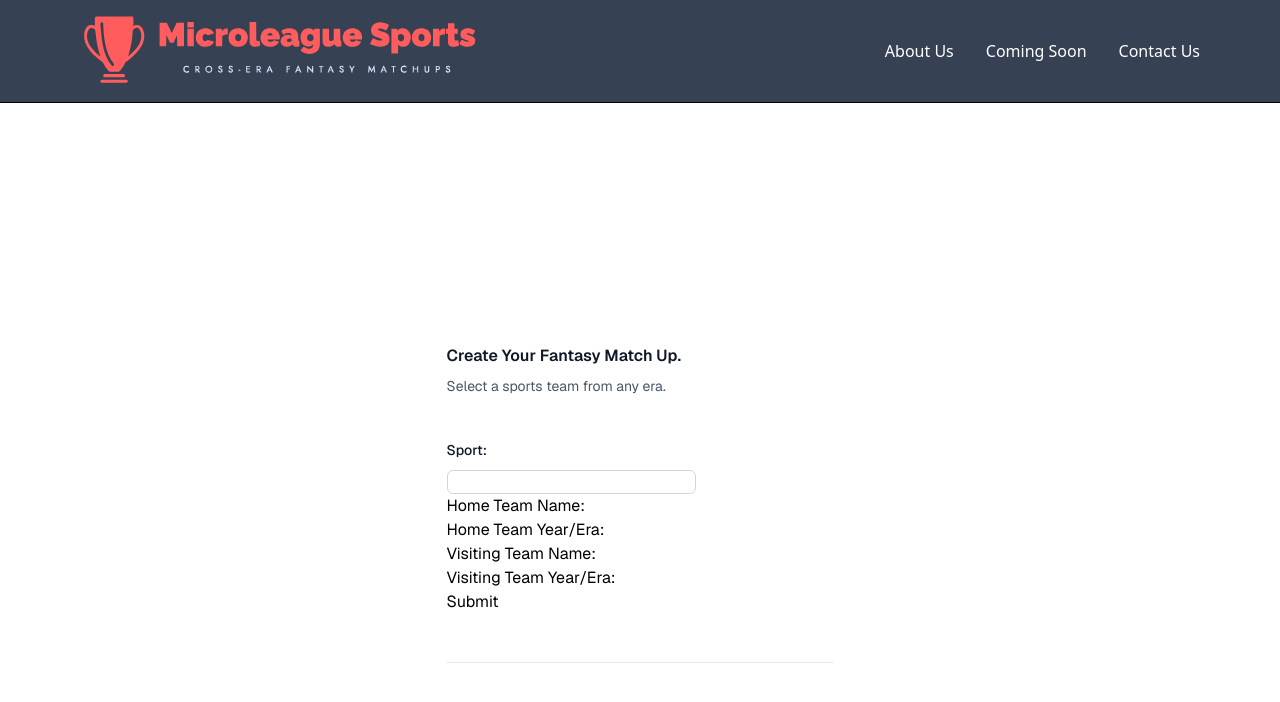
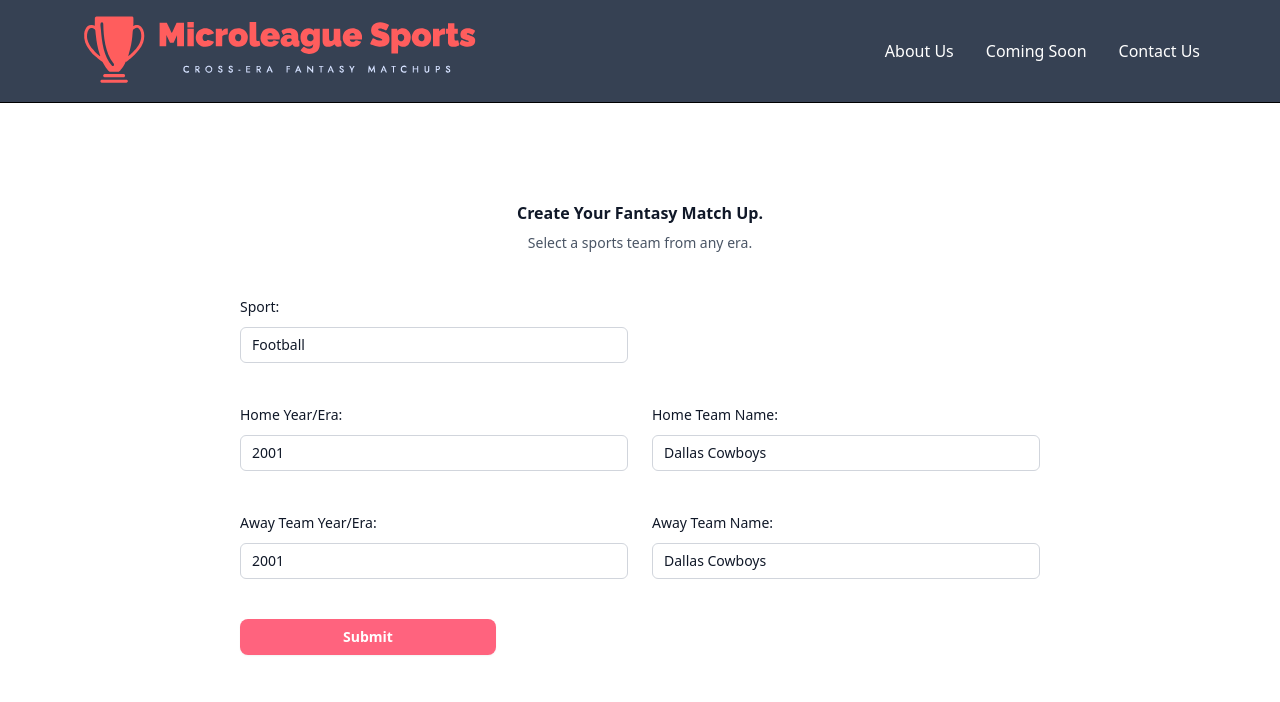
Before and after one commit to esolar07/microleague_fe, a Next.js app in the folder microleague_fe/: page / in a window 1280 px wide. Shown: the top 702 px of the page. Built offline with nearby package versions, Linux system fonts and the light colour scheme.

Commit message:
completed reponsive layout for matchup form

```diff
--- a/microleague_fe/app/page.tsx
+++ b/microleague_fe/app/page.tsx
@@ -2,11 +2,8 @@ import Image from "next/image";
 import MatchUpForm from "../components/MatchUpForm";
 export default function Home() {
   return (
-
-    <div className="grid grid-rows-[20px_1fr_20px] items-center justify-items-center min-h-screen p-8 pb-20 gap-16 sm:p-20 font-[family-name:var(--font-geist-sans)]">
-      <main className="flex flex-col gap-[32px] row-start-2 items-center sm:items-start">
-       <MatchUpForm/>
+      <main className="grid min-h-screen p-8 pb-20 gap-16 sm:p-20">
+        <MatchUpForm/>
        </main>
-    </div>
   );
 }
--- a/microleague_fe/components/MatchUpForm.tsx
+++ b/microleague_fe/components/MatchUpForm.tsx
@@ -34,83 +34,122 @@ const MatchUpForm = () => {
 
     return (
         <Container>
+            <section className="">
                 <Form onSubmit={handleSubmit}>
-                <div className="space-y-12">
-                    <div className="border-b border-gray-900/10 pb-12">
-                        <h2 className="text-base/7 font-semibold text-gray-900">Create Your Fantasy Match Up.</h2>
-                        <p className="mt-1 text-sm/6 text-gray-600">
-                            Select a sports team from any era.
-                        </p>
+                    <div className="space-y-12 max-w-[800px] mx-auto">
+                        <div className="border-b border-red-900/10 pb-12">
+                            <h2 className="text-base/7 font-semibold text-gray-900 text-center">Create Your Fantasy
+                                Match Up.</h2>
+                            <p className="mt-1 text-sm/6 text-gray-600 text-center">Select a sports team from any
+                                era.</p>
                             <fieldset className="mt-10 grid grid-cols-1 gap-x-6 gap-y-8 sm:grid-cols-6">
-                            <div className="sm:col-span-4">
+                                <div className="sm:col-span-3">
                                     <label htmlFor="sport"
                                            className="block text-sm/6 font-medium text-gray-900">Sport:</label>
-                                <div className="mt-2">
-                                    <div
-                                        className="flex items-center rounded-md bg-white pl-3 outline-1 -outline-offset-1 outline-gray-300 focus-within:outline-2 focus-within:-outline-offset-2 focus-within:outline-indigo-600">
-
-                                        <input
-                                            type="text"
+                                    <div className="mt-2 grid grid-cols-1">
+                                        <select
+                                            className="col-start-1 row-start-1 w-full appearance-none rounded-md bg-white py-1.5 pr-8 pl-3 text-base text-gray-900 outline-1 -outline-offset-1 outline-gray-300 focus:outline-2 focus:-outline-offset-2 focus:outline-indigo-600 sm:text-sm/6"
                                             id="sport"
                                             name="sport"
                                             value={formData.sport}
                                             onChange={handleChange}
                                             required
-                                        />
-                                    </div>
+                                        >
+                                            <option>Football</option>
+                                            <option>Basketball</option>
+                                            <option>Baseball</option>
+                                        </select>
                                     </div>
                                 </div>
                             </fieldset>
 
-                        <fieldset>
-                            <label htmlFor="homeTeamName">Home Team Name:</label>
-                            <input
-                                type="text"
+                            <fieldset className="mt-10 grid grid-cols-1 gap-x-6 gap-y-8 sm:grid-cols-6">
+                                <div className="sm:col-span-3">
+                                    <label htmlFor="homeTeamName" className="block text-sm/6 font-medium text-gray-900">Home
+                                        Year/Era:</label>
+                                    <div className="mt-2">
+                                        <select
+                                            className="block w-full appearance-none rounded-md bg-white py-1.5 pr-8 pl-3 text-base text-gray-900 outline-1 -outline-offset-1 outline-gray-300 focus:outline-2 focus:-outline-offset-2 focus:outline-indigo-600 sm:text-sm/6"
                                             id="homeTeamName"
                                             name="homeTeamName"
                                             value={formData.homeTeamName}
                                             onChange={handleChange}
                                             required
-                            />
-                        </fieldset>
-
-                        <fieldset>
-                            <label htmlFor="homeTeamYearEra">Home Team Year/Era:</label>
-                            <input
-                                type="text"
+                                        >
+                                            <option>2001</option>
+                                            <option>1991</option>
+                                            <option>1981</option>
+                                        </select>
+                                    </div>
+                                </div>
+                                <div className="sm:col-span-3">
+                                    <label htmlFor="homeTeamYearEra"
+                                           className="block text-sm/6 font-medium text-gray-900">Home Team Name:</label>
+                                    <div className="mt-2">
+                                        <select
+                                            className="block w-full appearance-none rounded-md bg-white py-1.5 pr-8 pl-3 text-base text-gray-900 outline-1 -outline-offset-1 outline-gray-300 focus:outline-2 focus:-outline-offset-2 focus:outline-indigo-600 sm:text-sm/6"
                                             id="homeTeamYearEra"
                                             name="homeTeamYearEra"
                                             value={formData.homeTeamYearEra}
                                             onChange={handleChange}
-                            />
+                                        >
+                                            <option>Dallas Cowboys</option>
+                                            <option>Miami Dolphins</option>
+                                            <option>New York Giants</option>
+                                        </select>
+                                    </div>
+                                </div>
                             </fieldset>
 
-                        <fieldset>
-                            <label htmlFor="visitingTeamName">Visiting Team Name:</label>
-                            <input
-                                type="text"
+                            <fieldset className="mt-10 grid grid-cols-1 gap-x-6 gap-y-8 sm:grid-cols-6">
+                                <div className="sm:col-span-3">
+                                    <label htmlFor="visitingTeamName"
+                                           className="block text-sm/6 font-medium text-gray-900">Away Team
+                                        Year/Era:</label>
+                                    <div className="mt-2 grid grid-cols-1">
+                                        <select
+                                            className="block w-full appearance-none rounded-md bg-white py-1.5 pr-8 pl-3 text-base text-gray-900 outline-1 -outline-offset-1 outline-gray-300 focus:outline-2 focus:-outline-offset-2 focus:outline-indigo-600 sm:text-sm/6"
                                             id="visitingTeamName"
                                             name="visitingTeamName"
                                             value={formData.visitingTeamName}
                                             onChange={handleChange}
                                             required
-                            />
-                        </fieldset>
-
-                        <fieldset>
-                            <label htmlFor="visitingTeamYearEra">Visiting Team Year/Era:</label>
-                            <input
-                                type="text"
+                                        >
+                                            <option>2001</option>
+                                            <option>1991</option>
+                                            <option>1981</option>
+                                        </select>
+                                    </div>
+                                </div>
+                                <div className="sm:col-span-3">
+                                    <label htmlFor="visitingTeamYearEra"
+                                           className="block text-sm/6 font-medium text-gray-900">Away Team Name:</label>
+                                    <div className="mt-2">
+                                        <select
+                                            className="block w-full appearance-none rounded-md bg-white py-1.5 pr-8 pl-3 text-base text-gray-900 outline-1 -outline-offset-1 outline-gray-300 focus:outline-2 focus:-outline-offset-2 focus:outline-indigo-600 sm:text-sm/6"
                                             id="visitingTeamYearEra"
                                             name="visitingTeamYearEra"
                                             value={formData.visitingTeamYearEra}
                                             onChange={handleChange}
-                            />
+                                        >
+                                            <option>Dallas Cowboys</option>
+                                            <option>Miami Dolphins</option>
+                                            <option>New York Giants</option>
+                                        </select>
+                                    </div>
+                                </div>
                             </fieldset>
-                        <button type="submit">Submit</button>
+                            <fieldset className="mt-10 grid grid-cols-1 gap-x-6 gap-y-8 sm:grid-cols-6">
+                                <button
+                                    type="submit"
+                                    className="rounded-lg bg-rose-400 w-100 md:w-64 px-3 py-2 text-sm font-semibold text-white shadow-xs hover:bg-rose-500 focus-visible:outline-2 focus-visible:outline-offset-2 focus-visible:outline-indigo-600"
+                                >Submit
+                                </button>
+                            </fieldset>
                         </div>
                     </div>
                 </Form>
+            </section>
         </Container>
 
     );
--- a/microleague_fe/components/layout/Container.tsx
+++ b/microleague_fe/components/layout/Container.tsx
@@ -2,7 +2,7 @@ import React from 'react';
 
 const Container = ({children}: {children: React.ReactNode}) => {
     return (
-        <div className="max-w-[1920px] w-full mx-auto px-4 py-4 xl:px-20 ">
+        <div className="max-w-[1920px] w-full mx-auto px-4 py-4 xl:px-20">
             {children}
         </div>
     );
```
Lines whose indentation alone changed are shown as unchanged.
